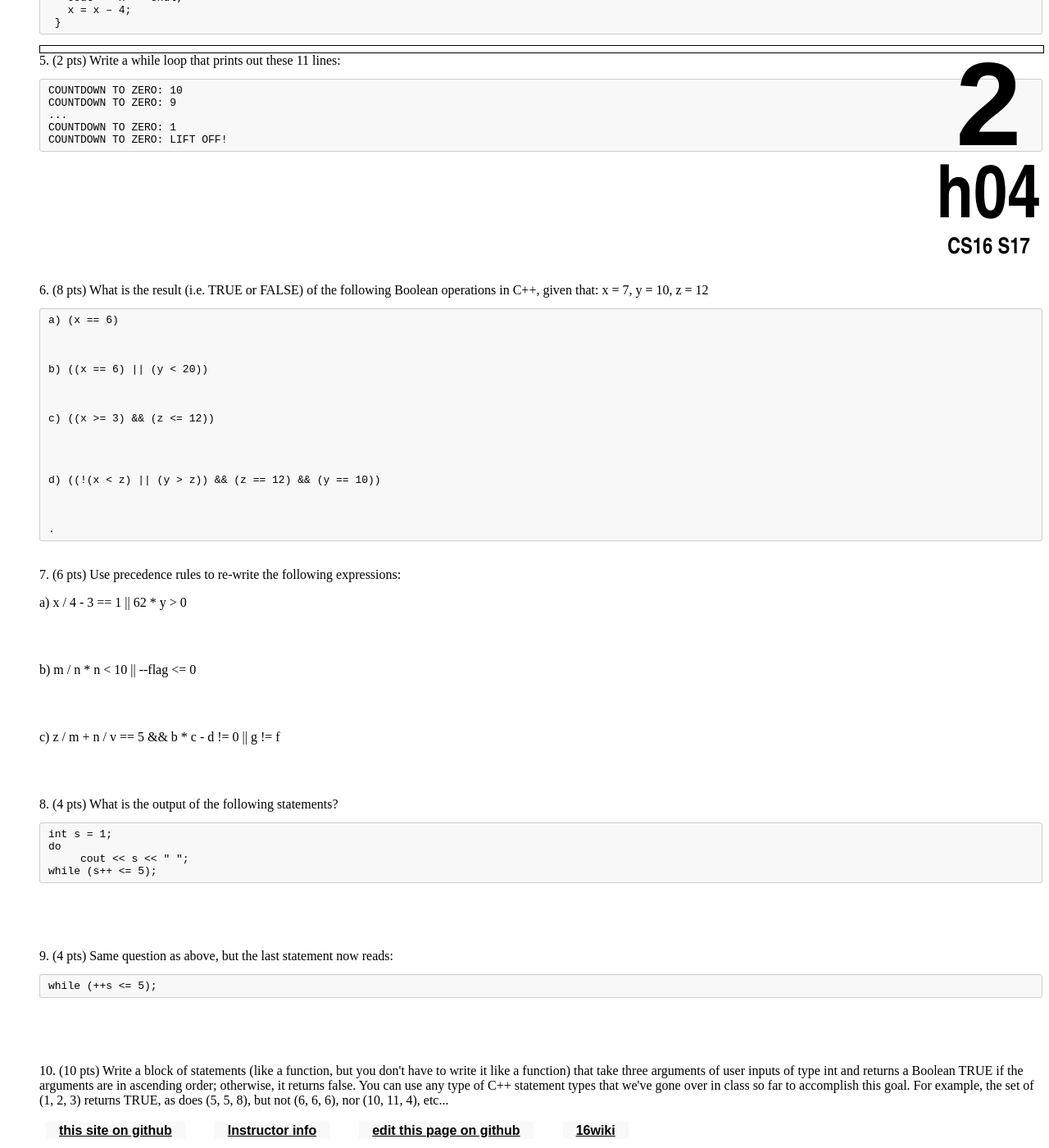
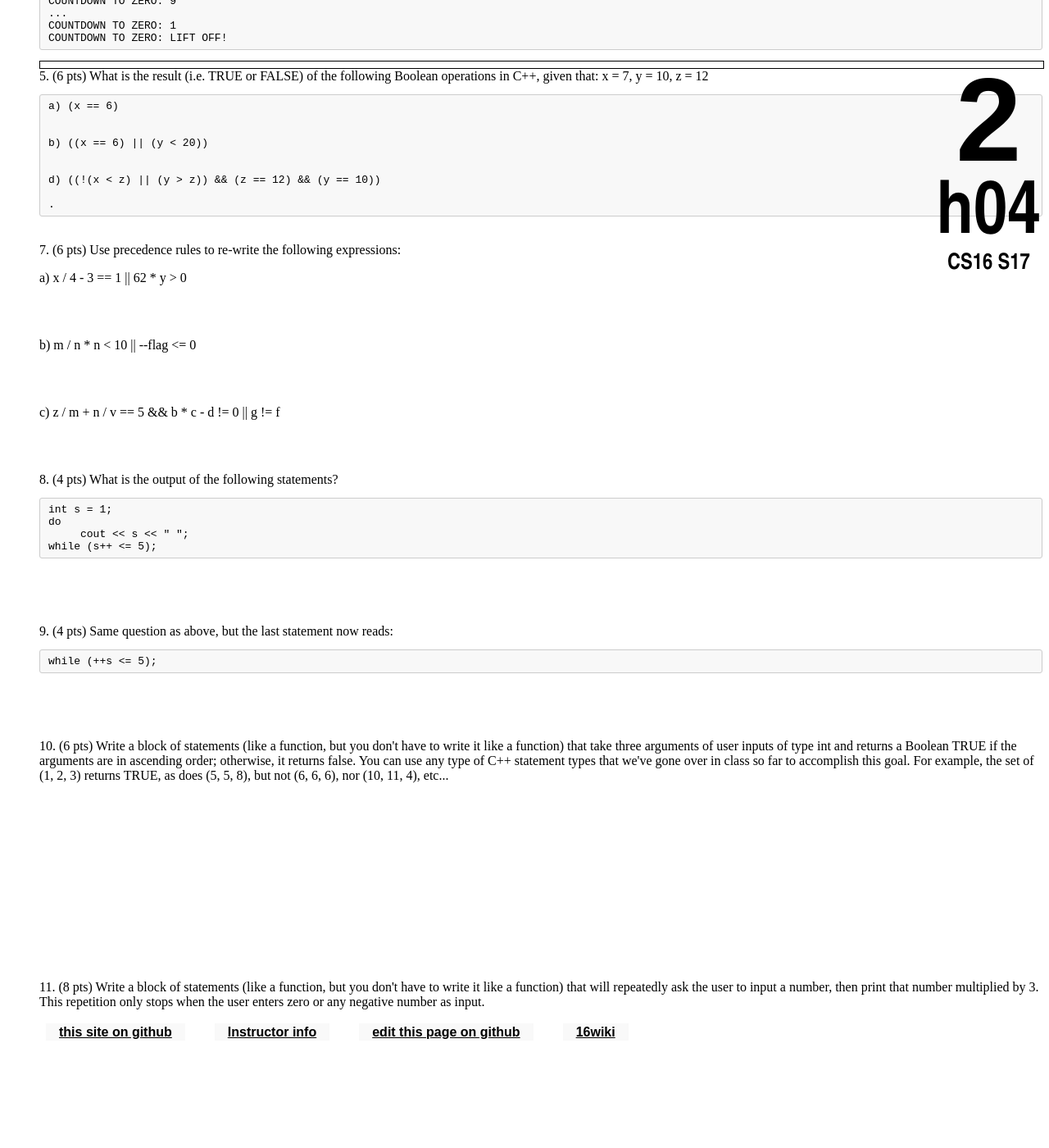
Before and after one commit to ucsb-cs16-s16/https-ucsb-cs16-s17.github.io, a Jekyll site: the page built from _hwk/h04.md, in a window 1280 px wide and 1400 px high, scrolled down 1188 px. Shown: the whole window at 82% size. Built offline with Jekyll 4.4.1, drawn with Linux system fonts in a browser that asks for light colours; after the commit the page ends 2468 px from its top, so only the background shows below that; some of the changed text lies outside the part shown.

Commit message:
Update h04.md

````diff
--- a/_hwk/h04.md
+++ b/_hwk/h04.md
@@ -25,10 +25,7 @@ if (size = 9)
   </div>
   <div style="margin-bottom:5em"></div>
 
-3.	(2 pts) Write an if-else statement that outputs the word HI if the value of the variable score is greater than 100 and LO if the value of score is at most 100? Variable score is of type int.
-  <div style="margin-bottom:6em"></div>
-
-4.	(2 pts) Show the output of this code if x is of type int.
+3.	(2 pts) Show the output of this code if x is of type int.
 <div markdown="1">
 ```
 int x = 20;
@@ -38,9 +35,8 @@ while ( x > 0) {
  }
 ```
 </div>
-  <div class="pagebreak"></div>
 
-5.	(2 pts) Write a while loop that prints out these 11 lines:
+4.	(2 pts) Write a while loop that prints out these 11 lines:
 <div markdown="1">
 ```
 COUNTDOWN TO ZERO: 10
@@ -50,27 +46,18 @@ COUNTDOWN TO ZERO: 1
 COUNTDOWN TO ZERO: LIFT OFF!
 ```
 </div>
-<div style="margin-bottom:10em"></div>
+<div class="pagebreak"></div>
 
-6.	(8 pts)  What is the result (i.e. TRUE or FALSE) of the following Boolean operations in C++, given that: x = 7, y = 10, z = 12
+5.	(6 pts)  What is the result (i.e. TRUE or FALSE) of the following Boolean operations in C++, given that: x = 7, y = 10, z = 12
 	<div style="margin-bottom:0em"></div>
 <div markdown="1">
 	a) (x == 6)
 
 
-
 	b) ((x == 6) || (y < 20))
 
 
-
-	c) ((x >= 3) && (z <= 12))
-
-
-
-
 	d) ((!(x < z) || (y > z)) && (z == 12) && (y == 10))
-
-
 
 	.
 </div>
@@ -105,6 +92,8 @@ while (++s <= 5);
   </div>
   <div style="margin-bottom:5em"></div>
 
-10.	(10 pts) Write a block of statements (like a function, but you don't have to write it like a function) that take three arguments of user inputs of type int and returns a Boolean TRUE if the arguments are in ascending order; otherwise, it returns false. You can use any type of C++ statement types that we've gone over in class so far to accomplish this goal. For example, the set of (1, 2, 3) returns TRUE, as does (5, 5, 8), but not (6, 6, 6), nor (10, 11, 4), etc...
+10.	(6 pts) Write a block of statements (like a function, but you don't have to write it like a function) that take three arguments of user inputs of type int and returns a Boolean TRUE if the arguments are in ascending order; otherwise, it returns false. You can use any type of C++ statement types that we've gone over in class so far to accomplish this goal. For example, the set of (1, 2, 3) returns TRUE, as does (5, 5, 8), but not (6, 6, 6), nor (10, 11, 4), etc...
+  <div style="margin-bottom:15em"></div>
 
+11. 	(8 pts) Write a block of statements (like a function, but you don't have to write it like a function) that will repeatedly ask the user to input a number, then print that number multiplied by 3. This repetition only stops when the user enters zero or any negative number as input.
 </ol>
````
Also changed, not shown: other parts of _hwk/h04.md (+1 -1 lines).
